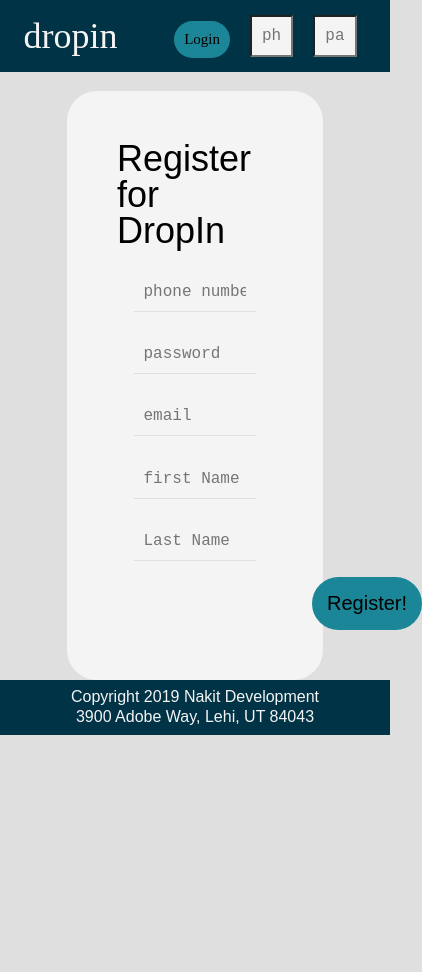
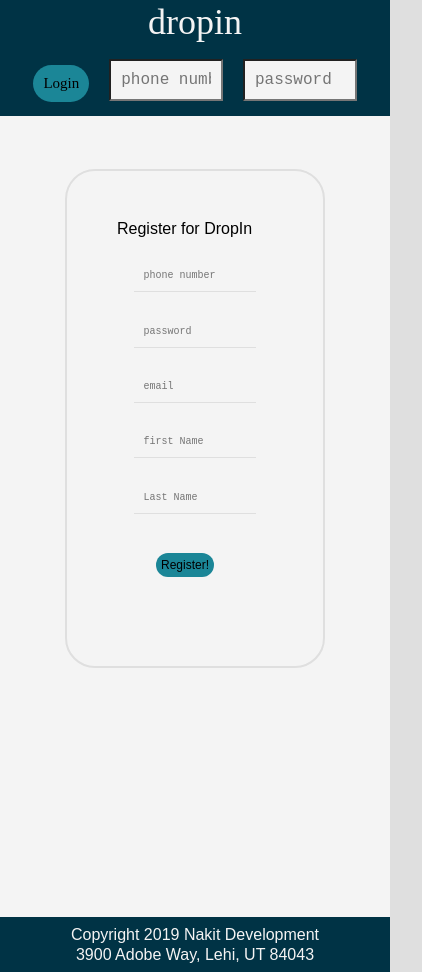
Before and after one commit to jankney2/dropIn, a React (Create React App) app: page /#/register in a window 390 px wide. Shown: the whole page, 422 px wide, since content can reach past the window. Before the commit the page ends 844 px from the top, so only its background shows below. Built offline with nearby package versions, Linux system fonts and the light colour scheme; no server answers; what google-maps-react would draw is missing.

Commit message:
first 3 pages of mobile response at max width 450 px done

```diff
--- a/src/Css/Home.css
+++ b/src/Css/Home.css
@@ -45,3 +45,23 @@ text-align: left;
 .homeText p {
   padding-bottom: 35px;
 }
+
+
+@media (max-width: 450px){
+
+  .homeText {
+    min-width: 85%;
+    margin: auto;
+    position: relative;
+    top:5%;
+  }
+
+  .homeText p {
+    font-size: 16px;
+  }
+
+  .homePage {
+    height: 100vh;
+  }
+
+}
--- a/src/Css/navbar.css
+++ b/src/Css/navbar.css
@@ -50,3 +50,14 @@ text-decoration: none;
   padding: 10px;
 
 }
+
+
+
+@media(max-width:450px) {
+  .navBar {
+    display: block;
+    text-align: center;
+  }
+
+
+}
--- a/src/Css/purchase.css
+++ b/src/Css/purchase.css
@@ -67,3 +67,19 @@
   align-items: center;
   padding: 30px;
 }
+
+@media(max-width:450px) {
+  .purchaseHeader h1 {
+    font-size: 24px;
+    width: 75%;
+  }
+
+  .cardRow {
+    display: block;
+    padding: 0px;
+  }
+  .card {
+    margin: auto;
+    width: 75%;
+  }
+}
--- a/src/Css/register.css
+++ b/src/Css/register.css
@@ -47,3 +47,34 @@ margin-left: 195px;
 
 
 }
+
+
+@media(max-width:450px) {
+  .signUp h1 {
+    font-size: 16px;
+  }
+  .signUp input {
+    font-size: 10px;
+  }
+
+  .signUp {
+    margin-top: 0%;
+    position: absolute;
+    top: 20%;
+    border: #dfdfdf 2px solid;
+
+  }
+
+  .signUp button {
+    margin: 25% 25%;
+    font-size: 12px;
+    padding: 5px;
+  }
+
+  .signUpCont {
+    height: 95vh;
+    background-color: #f4f4f4;
+
+  }
+
+}
```
